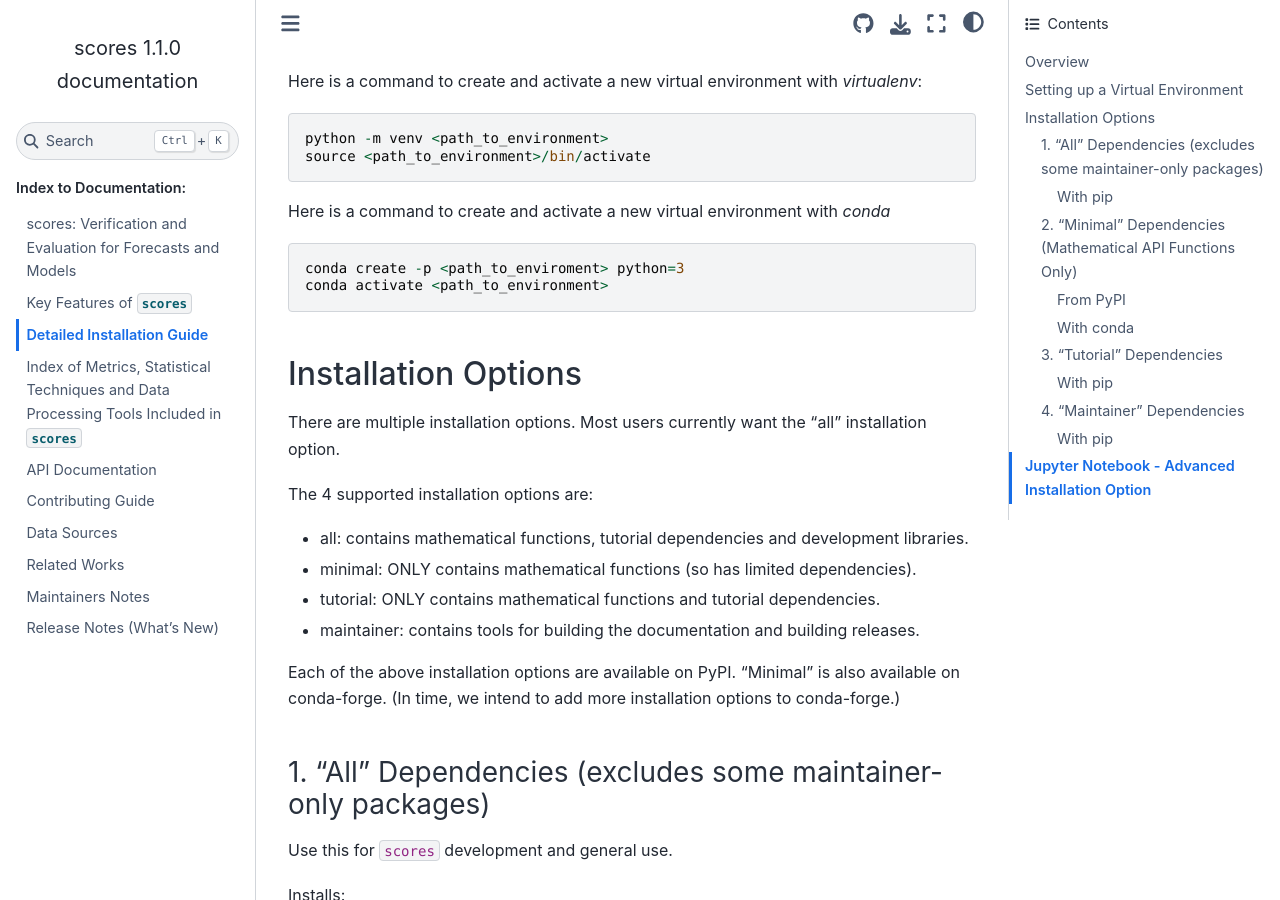
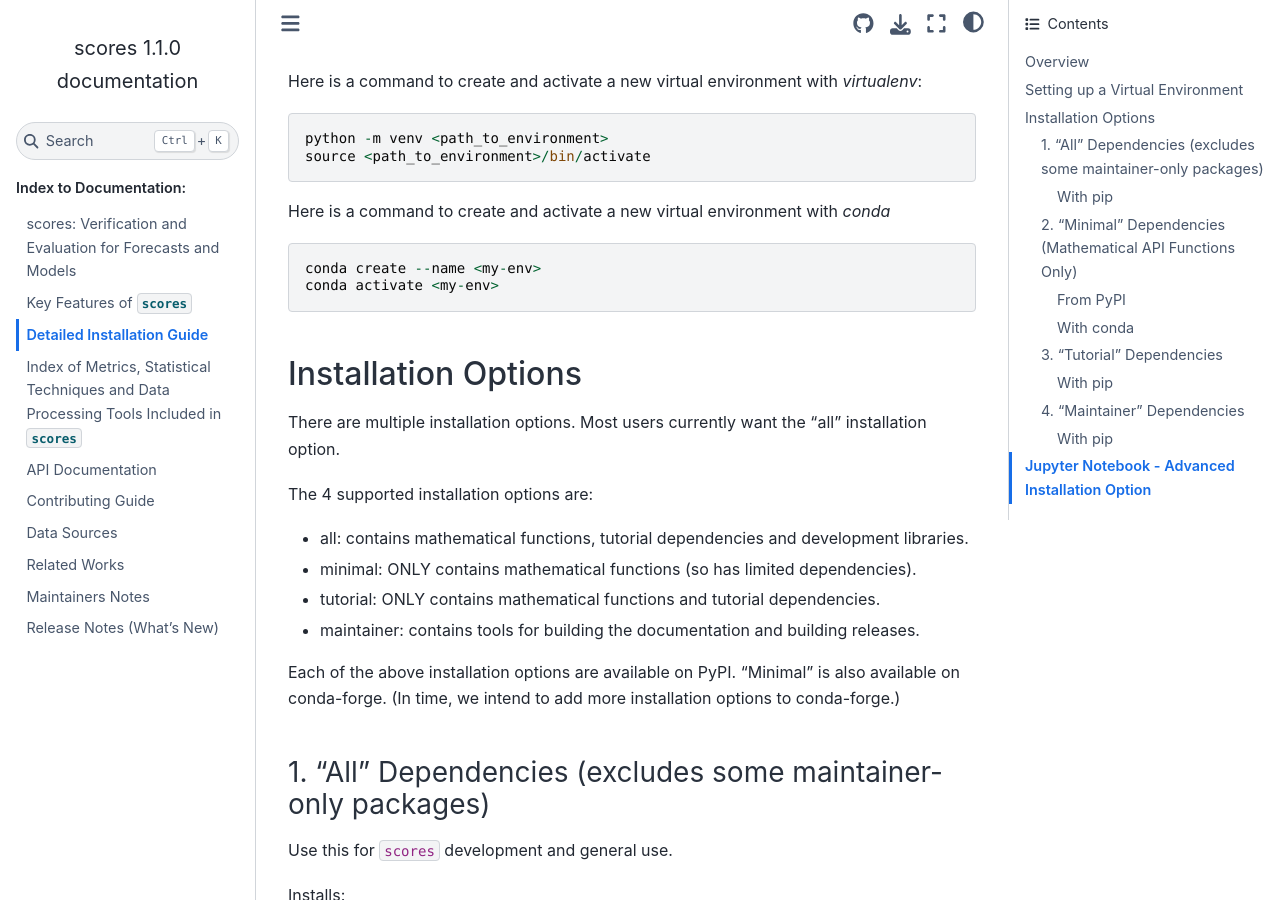
Before and after one commit to nci/scores, a Sphinx documentation site: the page built from docs/installation.md, in a window 1280 px wide and 900 px high, scrolled down 696 px. Built offline with Sphinx 7.4.7 and the Sphinx Book theme 1.1.4, drawn with Linux system fonts in a browser that asks for light colours; pages that are not in the unit, such as notebooks, are missing from menus.

Commit message:
Change path to environment to named environment
Co-authored-by: Nicholas Loveday <48701367+nicholasloveday@users.noreply.github.com>
Signed-off-by: Stephanie Chong <168800785+Steph-Chong@users.noreply.github.com>

````diff
--- a/docs/installation.md
+++ b/docs/installation.md
@@ -25,8 +25,8 @@ source <path_to_environment>/bin/activate
 
 Here is a command to create and activate a new virtual environment with *conda*
 ```py
-conda create -p <path_to_enviroment> python=3
-conda activate <path_to_environment>
+conda create --name <my-env>
+conda activate <my-env>
 ```
 
 ## Installation Options
````
